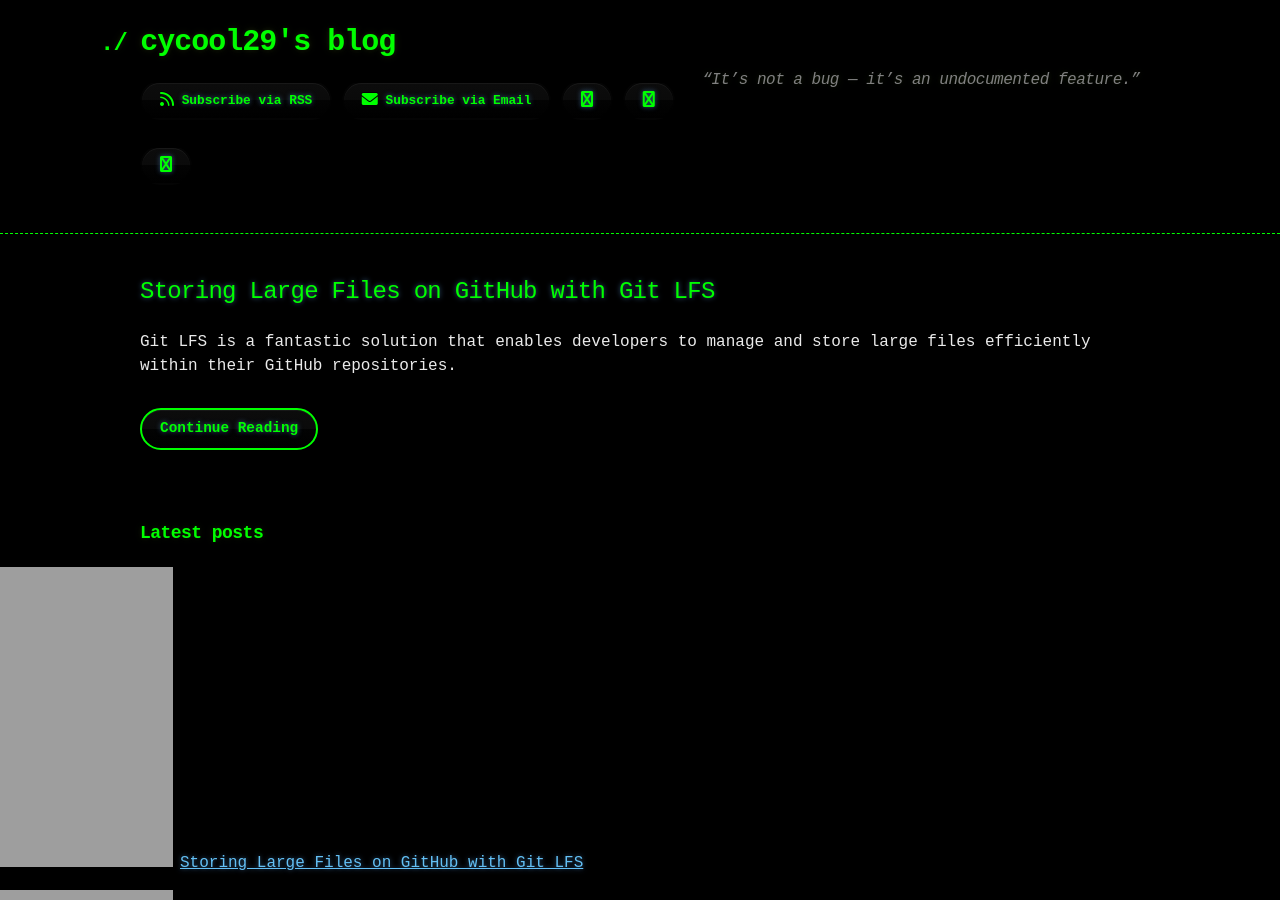
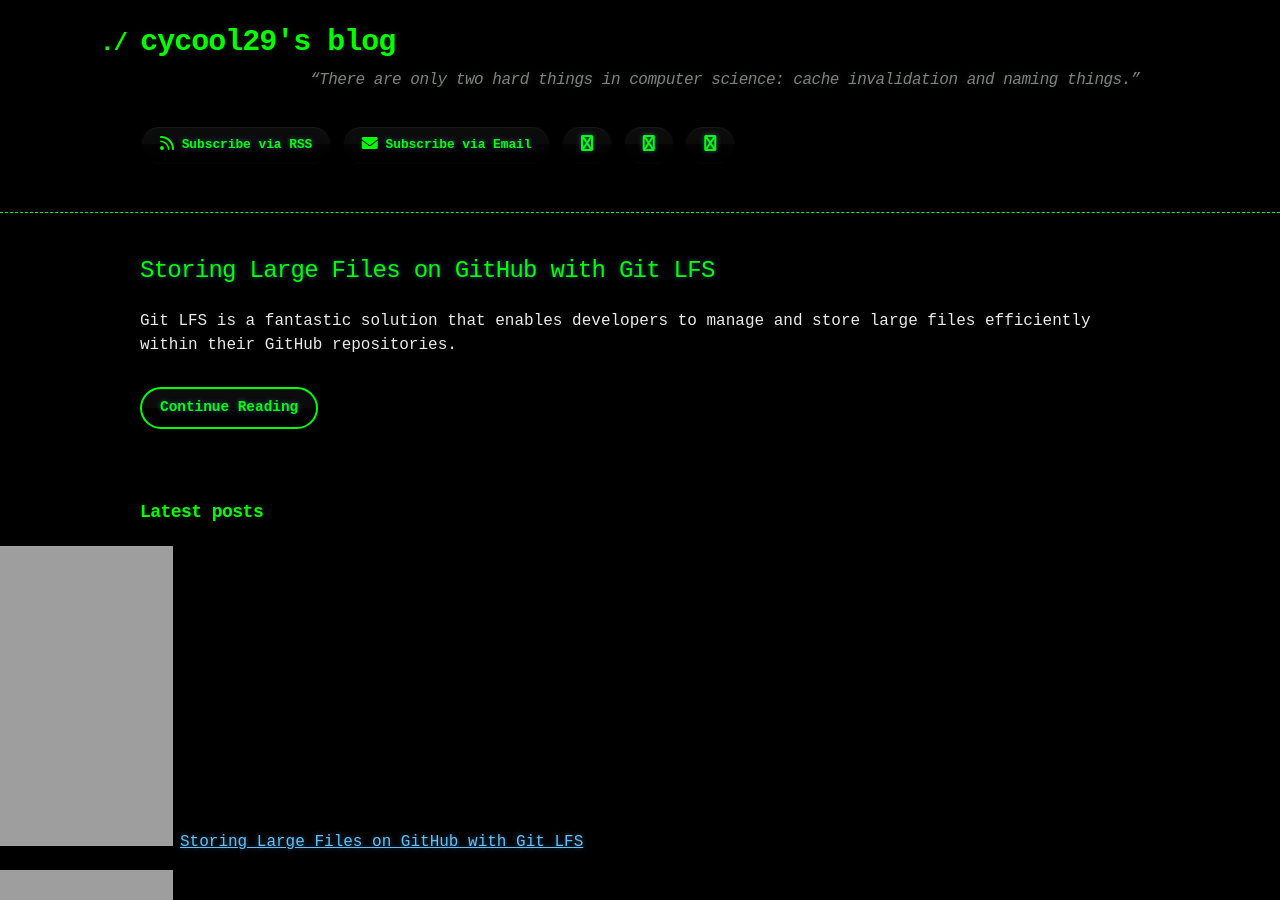
Before and after one commit to cycool29/cycool29.github.io, a Jekyll site: the page built from index.md, in a window 1280 px wide and 900 px high. Built offline with Jekyll 4.4.1, drawn with Linux system fonts in a browser that asks for light colours; a style sheet for code colours, icons or effects is not loaded.

Commit message:
Update quotes

```diff
--- a/_config.yml
+++ b/_config.yml
@@ -1,5 +1,5 @@
 title: cycool29's blog
-description: "“It’s not a bug — it’s an undocumented feature.” "
+description: "“There are only two hard things in computer science: cache invalidation and naming things.” "
 bio: A high school student. Intermediate in Python, Git, Bash. Learning JavaScript. He/Him. "
 author: cycool29
 url: https://cycool29.github.io
```
